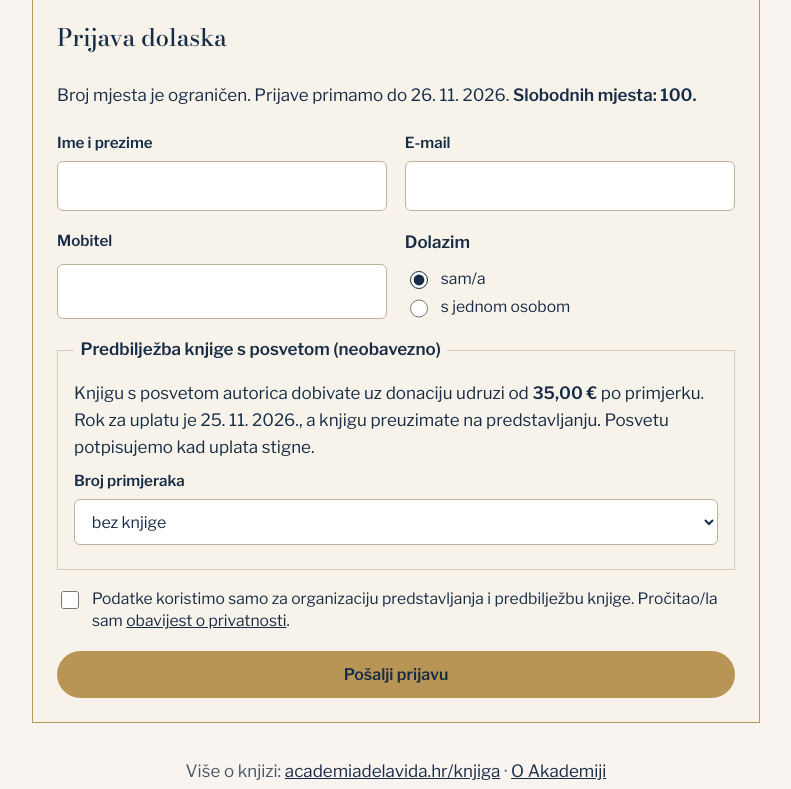
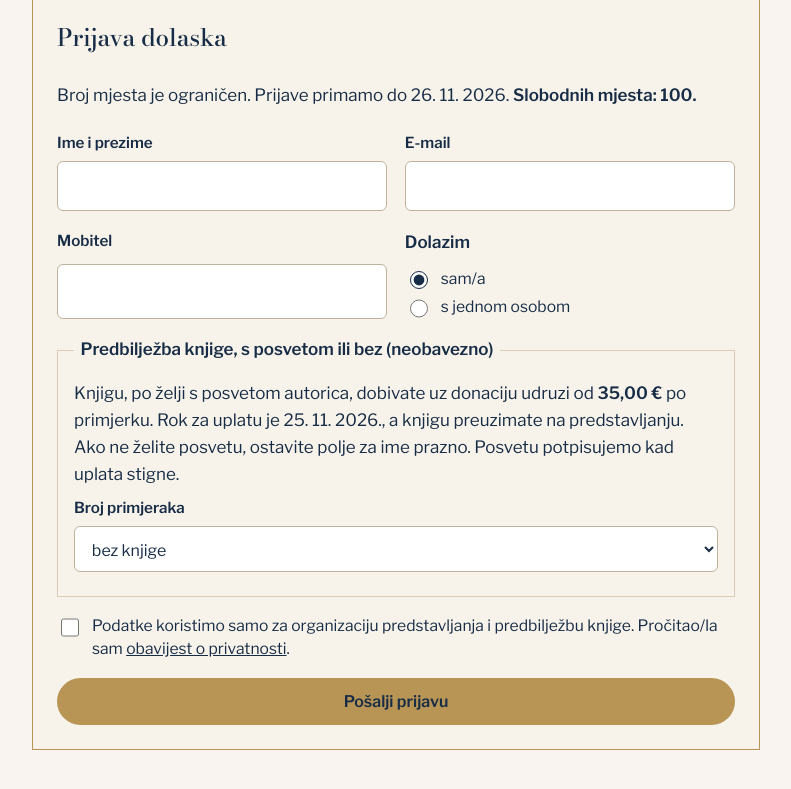
Before and after one commit to terrapomalo-lab/academiadelavida, a Flask app: page /predstavljanje in a window 1280 px wide. Shown: the part 947-1736 px from the top of the page, without its empty margins (244-1035 px from the left). Run offline with Flask 3, Linux system fonts and the light colour scheme; data that the repository does not hold is empty.

Commit message:
Predstavljanje: knjiga se može predbilježiti i bez posvete
Co-Authored-By: Claude Opus 5.5 <noreply@anthropic.com>
Claude-Session: https://claude.ai/code/session_01159KqeiWfCtGeqwJgoURcC

```diff
--- a/app.py
+++ b/app.py
@@ -725,7 +725,8 @@ def create_app(overrides=None):
         confirmed = [r for r in regs if r["status"] == "confirmed"]
         waitlist = sorted([r for r in regs if r["status"] == "waitlist"], key=lambda r: r["id"])
         dedrows = sorted([(n, r) for r in regs if r["book_qty"] and r["book_status"] != "cancelled" for n in ded[r["id"]]],
-                         key=lambda x: x[0].lower())
+                         # posvete abecedno; primjerci bez posvete na kraju, po naručitelju
+                         key=lambda x: ("1" + x[1]["full_name"].lower()) if x[0] == E.NO_DEDICATION else ("0" + x[0].lower()))
         return regs, ded, confirmed, waitlist, dedrows
 
     @app.route("/admin/predstavljanje", methods=["GET", "POST"])
--- a/events.py
+++ b/events.py
@@ -8,6 +8,7 @@ import payments as P
 import services as S
 from db import now_iso, audit
 
+NO_DEDICATION = "bez posvete"
 EVENT_RE = re.compile(r"(?<![\d-])8-(\d{4})-(\d{4})(?![\d-])")
 PHONE_RE = re.compile(r"^\+?[\d\s/()-]{8,20}$")
 
@@ -99,9 +100,11 @@ def validate(form, cfg, today=None):
     if not 0 <= qty <= ev(cfg)["max_copies"]:
         errs.append("odaberite broj primjeraka")
         qty = 0
-    if qty and (len(names) < qty or any(len(n) < 2 for n in names)):
-        errs.append("upišite ime za posvetu za svaki primjerak")
-    d["book_qty"], d["names"] = qty, names[:qty]
+    # prazno polje = primjerak bez posvete
+    names = (names + [""] * qty)[:qty]
+    if any(0 < len(n) < 2 for n in names):
+        errs.append("ime za posvetu je prekratko")
+    d["book_qty"], d["names"] = qty, [n or NO_DEDICATION for n in names]
     if not form.get("privatnost"):
         errs.append("potvrdite da ste pročitali obavijest o privatnosti")
     return d, errs
--- a/static/site.js
+++ b/static/site.js
@@ -153,7 +153,8 @@
       for (var i = 1; i <= n; i++) {
         var f = el("div", "field"), id = "e-ded-" + i;
         var lab = el("label", null, n === 1 ? "Ime za posvetu" : "Ime za posvetu – " + i + ". primjerak"); lab.setAttribute("for", id);
-        var inp = el("input"); inp.type = "text"; inp.id = id; inp.name = "posveta"; inp.required = true; inp.maxLength = 80; inp.value = old[i - 1] || "";
+        var inp = el("input"); inp.type = "text"; inp.id = id; inp.name = "posveta"; inp.maxLength = 80; inp.value = old[i - 1] || "";
+        inp.placeholder = "ostavite prazno ako želite knjigu bez posvete";
         f.appendChild(lab); f.appendChild(inp); enames.appendChild(f);
       }
       if (n) { etot.textContent = "Ukupno za uplatu: " + (n * ecents / 100).toFixed(2).replace(".", ",") + " €"; etot.hidden = false; } else etot.hidden = true;
--- a/templates/admin/event.html
+++ b/templates/admin/event.html
@@ -30,7 +30,7 @@
 <p class="muted">Knjigu potpišite tek kad je uplata označena kao primljena. Uplate s izvoda (poziv na broj 8-…) povezuju se same.</p>
 {% if not dedrows %}<p class="muted">Nema predbilježbi.</p>{% else %}
 <div class="tbl"><table><thead><tr><th>Ime za posvetu</th><th>Naručitelj</th><th>Primjeraka</th><th>Poziv na broj</th><th>Iznos</th><th>Uplata</th></tr></thead><tbody>
-{% for n, r in dedrows %}<tr><td><strong>{{ n }}</strong></td><td>{{ r.full_name }}{% if r.status == 'cancelled' %} <span class="pill p-mute">odjavljen/a</span>{% elif r.status == 'waitlist' %} <span class="pill p-info">lista čekanja</span>{% endif %}</td>
+{% for n, r in dedrows %}<tr><td>{% if n == "bez posvete" %}<em>bez posvete</em>{% else %}<strong>{{ n }}</strong>{% endif %}</td><td>{{ r.full_name }}{% if r.status == 'cancelled' %} <span class="pill p-mute">odjavljen/a</span>{% elif r.status == 'waitlist' %} <span class="pill p-info">lista čekanja</span>{% endif %}</td>
 <td class="num">{{ r.book_qty }}</td><td>HR00 {{ r.reference }}</td><td class="num">{{ fmt_eur(r.book_cents) }}</td>
 <td>{% if r.book_status == 'paid' %}<span class="pill p-paid">plaćeno {{ r.book_paid_date }}</span>
 {% else %}<form method="post" class="row"><input type="hidden" name="csrf" value="{{ csrf_token() }}"><input type="hidden" name="reg_id" value="{{ r.id }}">
--- a/templates/admin/event_print.html
+++ b/templates/admin/event_print.html
@@ -9,7 +9,7 @@
 </tbody></table>
 {% elif which == 'knjige' %}
 <table><thead><tr><th>✓</th><th>Ime za posvetu</th><th>Naručitelj</th><th>Poziv na broj</th><th>Uplata</th></tr></thead><tbody>
-{% for n, r in dedrows %}<tr><td class="box"></td><td><strong>{{ n }}</strong></td><td>{{ r.full_name }}{{ ' (odjavljen/a)' if r.status == 'cancelled' }}</td><td>{{ r.reference }}</td><td>{{ 'plaćeno' if r.book_status == 'paid' else 'NIJE PLAĆENO' }}</td></tr>{% endfor %}
+{% for n, r in dedrows %}<tr><td class="box"></td><td>{% if n == "bez posvete" %}<em>bez posvete</em>{% else %}<strong>{{ n }}</strong>{% endif %}</td><td>{{ r.full_name }}{{ ' (odjavljen/a)' if r.status == 'cancelled' }}</td><td>{{ r.reference }}</td><td>{{ 'plaćeno' if r.book_status == 'paid' else 'NIJE PLAĆENO' }}</td></tr>{% endfor %}
 </tbody></table>
 {% else %}
 <table><thead><tr><th>#</th><th>Ime i prezime</th><th>Osoba</th><th>Mobitel</th><th>Broj prijave</th></tr></thead><tbody>
--- a/templates/base.html
+++ b/templates/base.html
@@ -36,6 +36,6 @@
     {% set socials = cfg.SOCIAL_LINKS|selectattr(1)|list %}{% if socials %}<span class="meta">{% for name, url in socials %}<a href="{{ url }}" target="_blank" rel="noopener">{{ name }}</a>{{ ' · ' if not loop.last }}{% endfor %}</span>{% endif %}
   </div>
 </footer>
-<script src="{{ url_for('static', filename='site.js') }}?v=7" defer></script>
+<script src="{{ url_for('static', filename='site.js') }}?v=8" defer></script>
 </body>
 </html>
--- a/templates/event.html
+++ b/templates/event.html
@@ -39,8 +39,8 @@
 
         {% if books_open %}
         <fieldset class="ev-books">
-          <legend>Predbilježba knjige s posvetom (neobavezno)</legend>
-          <p>Knjigu s posvetom autorica dobivate uz donaciju udruzi od <strong>{{ fmt_eur(e.book_cents, 'hr') }}</strong> po primjerku. Rok za uplatu je {{ fmt_date(e.book_until, 'hr') }}, a knjigu preuzimate na predstavljanju. Posvetu potpisujemo kad uplata stigne.</p>
+          <legend>Predbilježba knjige, s posvetom ili bez (neobavezno)</legend>
+          <p>Knjigu, po želji s posvetom autorica, dobivate uz donaciju udruzi od <strong>{{ fmt_eur(e.book_cents, 'hr') }}</strong> po primjerku. Rok za uplatu je {{ fmt_date(e.book_until, 'hr') }}, a knjigu preuzimate na predstavljanju. Ako ne želite posvetu, ostavite polje za ime prazno. Posvetu potpisujemo kad uplata stigne.</p>
           <div class="field"><label for="e-qty">Broj primjeraka</label>
             <select id="e-qty" name="primjerci">{% for n in range(0, e.max_copies + 1) %}<option value="{{ n }}">{{ n if n else 'bez knjige' }}</option>{% endfor %}</select></div>
           <div id="e-names"></div>
```
Also changed, not shown: tests/test_flow.py (+6 -4 lines).
